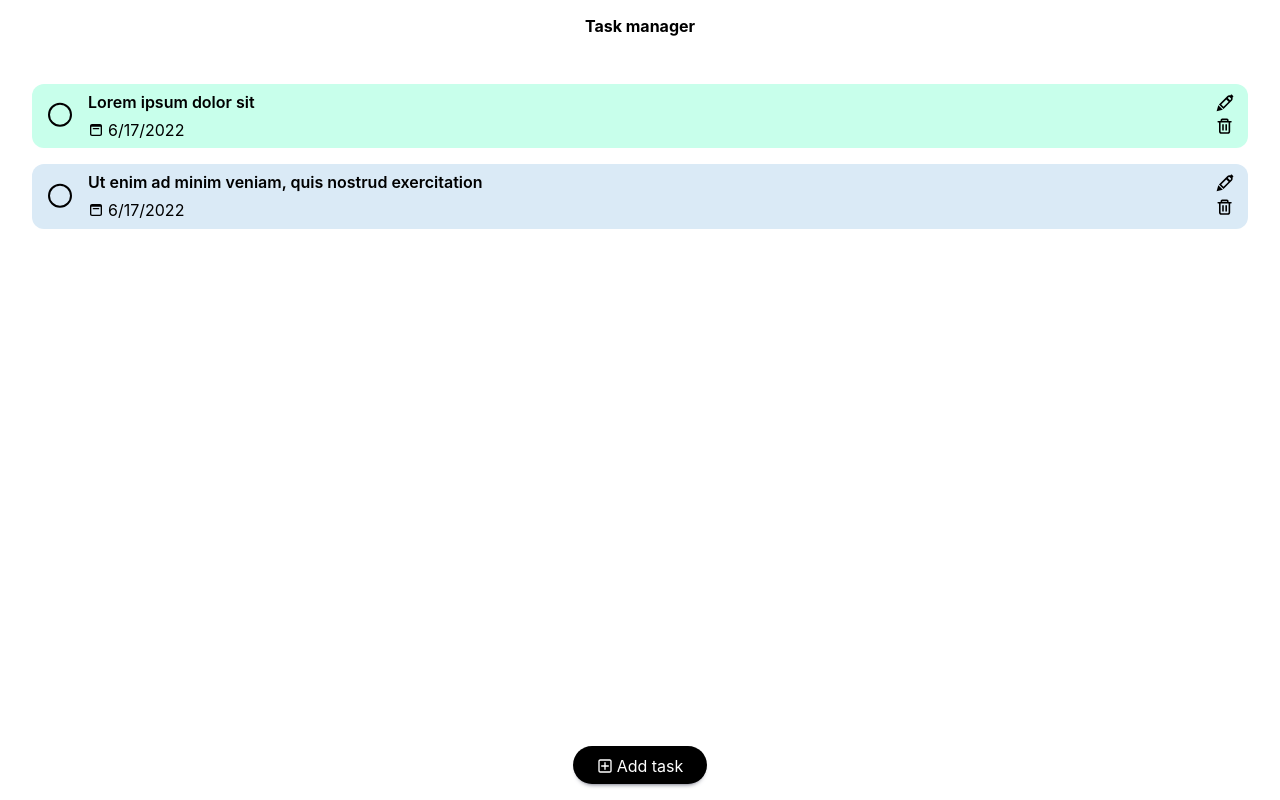
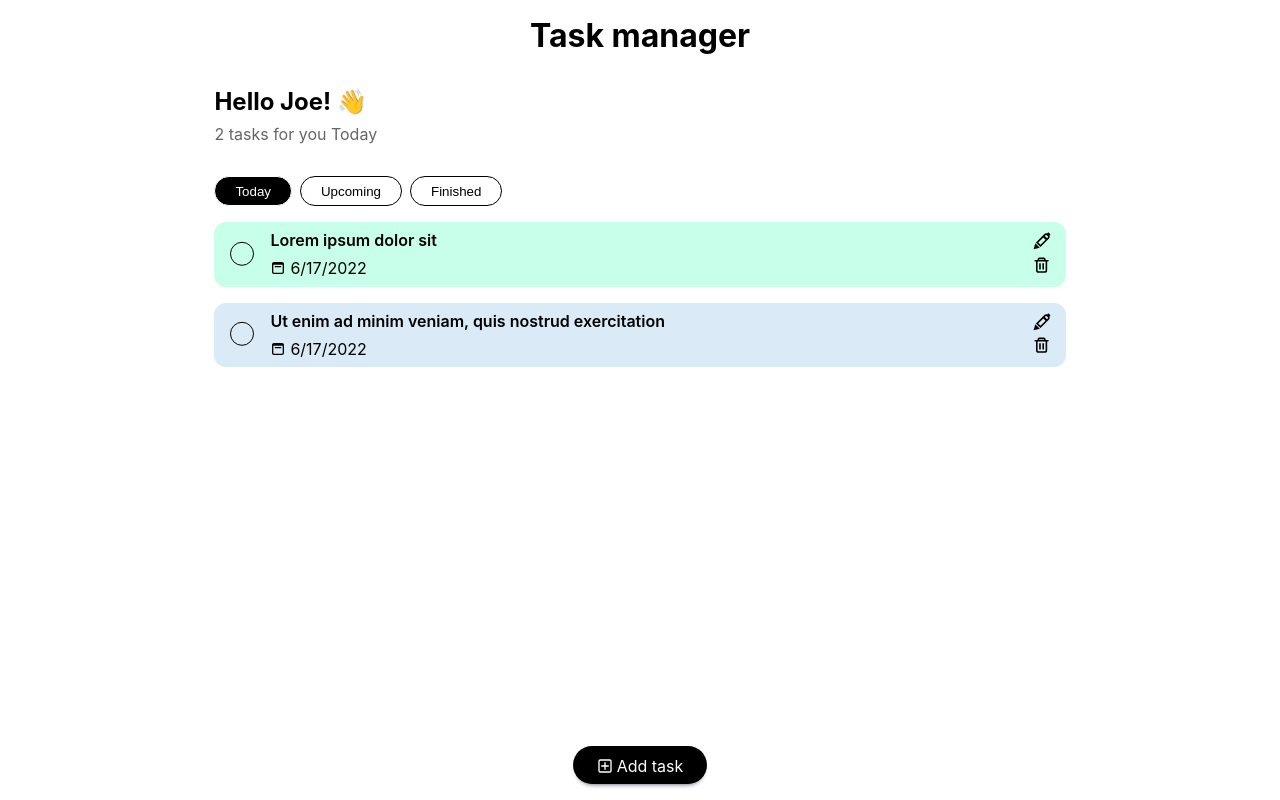
Before and after one commit to ReccaFlames/to-do-list-app, a React (Create React App) app: page / in a window 1280 px wide. Built offline with nearby package versions, Linux system fonts and the light colour scheme.

Commit message:
Added filtering and user greetings

```diff
--- /dev/null
+++ b/src/components/ButtonsGroup.tsx
@@ -0,0 +1,52 @@
+import classNames from "classnames";
+import styled from "styled-components";
+
+interface ButtonsGrupProps {
+    buttons: string[];
+    selected?: string;
+    setSelected?: (value: any) => void;
+}
+
+const ButtonsGroup = (props: ButtonsGrupProps) => {
+
+    const {buttons, selected, setSelected} = props;
+
+    return (
+        <StyledGroup>
+            {buttons.map((name) => (
+                <button
+                    key={name}
+                    name={name}
+                    className={classNames("group-outline-button", { "active": name === selected})}
+                    onClick={() => {
+                        setSelected && setSelected(name)
+                    }}
+                >
+                    {name}
+                </button>
+            ))}
+        </StyledGroup>
+    );
+}
+
+export default ButtonsGroup;
+
+const StyledGroup = styled.div`
+
+    .group-outline-button {
+        background-color: #fff;
+        color: #000;
+        border: 1px solid;
+        border-radius: 2em;
+        padding: .5em 1.5em;
+    }
+
+    .group-outline-button:not(:last-child) {
+        margin-right: .5rem;
+    }
+
+    .active {
+        background-color: #000;
+        color: #fff;
+    }
+`;
--- a/src/components/Checkbox.tsx
+++ b/src/components/Checkbox.tsx
@@ -32,7 +32,7 @@ const CheckboxContainer = styled.div`
         color: black;
         width: 1.5em;
         height: 1.5em;
-        border: 0.15em solid black;
+        border: 0.1rem solid black;
         border-radius: 50%;
         transform: translateY(-0.075em);
 
--- /dev/null
+++ b/src/components/Greetings.tsx
@@ -0,0 +1,28 @@
+import styled from "styled-components";
+
+interface GreetingsProps {
+    name: string;
+    tasksCounter: number;
+}
+
+const Greetings = (props: GreetingsProps) => {
+    const { name, tasksCounter } = props;
+    return (
+        <div>
+            <Title>Hello {name}! 👋</Title>
+            <Subtitle>{tasksCounter} tasks for you Today</Subtitle>
+        </div>
+    );
+}
+
+export default Greetings;
+
+const Title = styled.h1`
+    margin: 1rem 0 .5rem 0;
+`;
+
+const Subtitle = styled.h4`
+    margin: 0 0 2rem 0;
+    color: #656565;
+    font-weight: 400;
+`;
--- a/src/components/List.tsx
+++ b/src/components/List.tsx
@@ -7,7 +7,12 @@ import ListItem from "./ListItem";
 
 const Item = React.memo(ListItem);
 
-const List = () => {
+interface ListProps {
+    filter?: string;
+    filters: any;
+}
+
+const List = ({filter, filters}: ListProps) => {
     const selectorItems = useAppSelector((state) => state.toDo) as Array<TaskToDo>;
 
     const dispatch = useAppDispatch();
@@ -17,9 +22,11 @@ const List = () => {
         dispatch(updateTaskState(value))
     }, [dispatch]);
 
+    type ObjectKey = keyof typeof filters;
+
     return (
         <StyledList>
-            {selectorItems.map((item, index) => {
+            {selectorItems.filter(filters[filter as ObjectKey]).map((item, index) => {
                 return (
                     <Item key={index} {...item} onChange={handleChange} />
                 )
@@ -32,9 +39,7 @@ export default List;
 
 const StyledList = styled.ul`
     list-style: none;
-    padding: 1rem 2rem;
-
-    margin-bottom: 3.5rem;
+    padding: 0;
 
     li:not(:last-child) {
         margin-bottom: 1rem;
--- a/src/features/toDoList/toDoSlice.tsx
+++ b/src/features/toDoList/toDoSlice.tsx
@@ -1,4 +1,4 @@
-import { createSlice } from "@reduxjs/toolkit";
+import { createSelector, createSlice } from "@reduxjs/toolkit";
 import { CompletionState, TaskToDo } from "../../model";
 import {v4 as uuidv4} from 'uuid';
 import { updateListItem } from "../../utils/collectionUtils";
@@ -43,7 +43,12 @@ export const toDoSlice = createSlice({
             return  [...state.slice(0, index), updated, ...state.slice(index + 1)];
         },
     },
-})
+});
+
+const selectTodos = (state: Array<TaskToDo>) => state;
+
+export const selectOpenTasks = createSelector(selectTodos, (todos: Array<TaskToDo>) => todos.filter(item => item.state === CompletionState.OPEN));
+export const selectFinishedTasks = createSelector(selectTodos, (todos: Array<TaskToDo>) => todos.filter(item => item.state === CompletionState.FINISHED));
 
 export const { addTask, removeTask, updateTaskState } = toDoSlice.actions;
 
--- a/src/routes/Home.tsx
+++ b/src/routes/Home.tsx
@@ -1,31 +1,68 @@
+import { useState } from "react";
 import { CgAddR } from "react-icons/cg";
+import { useSelector } from "react-redux";
 import { Link } from "react-router-dom";
 import styled from "styled-components";
+import { RootState } from "../app/store";
+import ButtonsGroup from "../components/ButtonsGroup";
+import Greetings from "../components/Greetings";
 import List from "../components/List";
+import { CompletionState, TaskToDo } from "../model";
 
 const Home = () => {
+
+    const todos = useSelector((state: RootState) => state.toDo);
+
+    const FILTER_MAP = {
+        Today: (item: TaskToDo) => item.scheduleDate >= new Date().setUTCHours(0,0,0,0) && item.scheduleDate <= new Date().setUTCHours(23,59,59,999),
+        Upcoming: (item: TaskToDo) => item.state === CompletionState.OPEN,
+        Finished: (item: TaskToDo) => item.state === CompletionState.FINISHED,
+    }
+
+    const [filter, setFilter] = useState<string>(Object.keys(FILTER_MAP)[0])
+
     return (
-        <main>
+        <div>
             <Header>
-              Task manager
+                Task manager
             </Header>
-            <section>
-                <List />
-            </section>
-            <Navigation>
-                <Button to={"/add-task"}><CgAddR style={{verticalAlign: 'middle', paddingRight: '.25em'}}/><span style={{verticalAlign: 'middle'}}>Add task</span></Button>
-            </Navigation>
-        </main>
+            <StledMain>
+                <ListSection>
+                    <Greetings name="Joe" tasksCounter={todos.filter(FILTER_MAP["Today"]).length} />
+                    <ButtonsGroup buttons={Object.keys(FILTER_MAP)} selected={filter} setSelected={setFilter} />
+                    <ListContainer>
+                        <List filter={filter} filters={FILTER_MAP} />
+                    </ListContainer>
+                </ListSection>
+                <Navigation>
+                    <Button to={"/add-task"}><CgAddR style={{verticalAlign: 'middle', paddingRight: '.25em'}}/><span style={{verticalAlign: 'middle'}}>Add task</span></Button>
+                </Navigation>
+            </StledMain>
+        </div>
     );
 }
 
 export default Home;
 
+const StledMain = styled.main`
+    padding: 0 2rem;
+    display: flex;
+    flex-direction: column;
+    align-items: center;
+`;
+
+const ListSection = styled.section`
+    min-width: 70%;
+`
+
+const ListContainer = styled.div`
+`;
+
 const Header = styled.header`
   display: flex;
   justify-content: center;
-  padding: 1em;
-  font-size: 1rem;
+  padding: 1rem;
+  font-size: 2rem;
   font-weight: 700;
 `;
 
```
Also changed, not shown: 1 other file (tests, documents, lock files or other folders).
